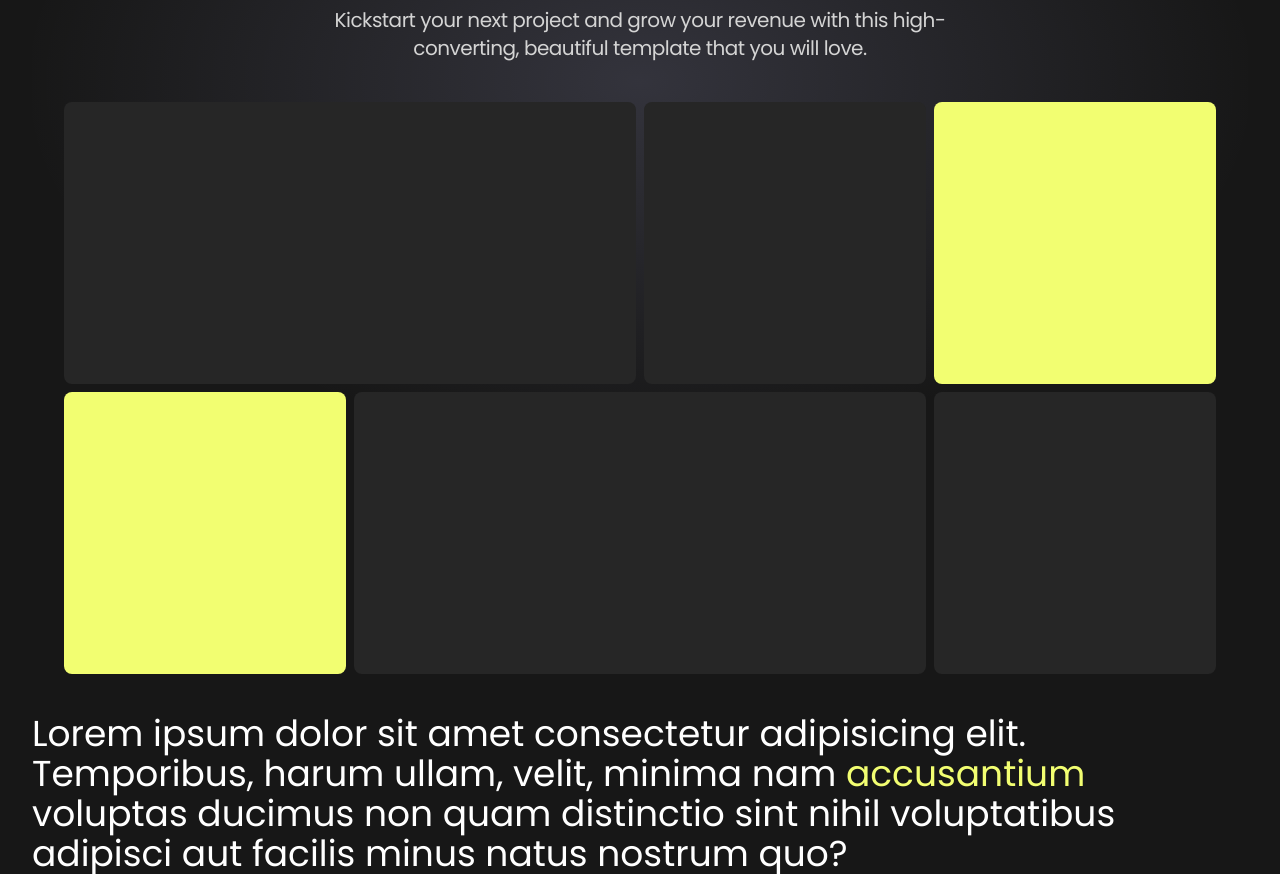
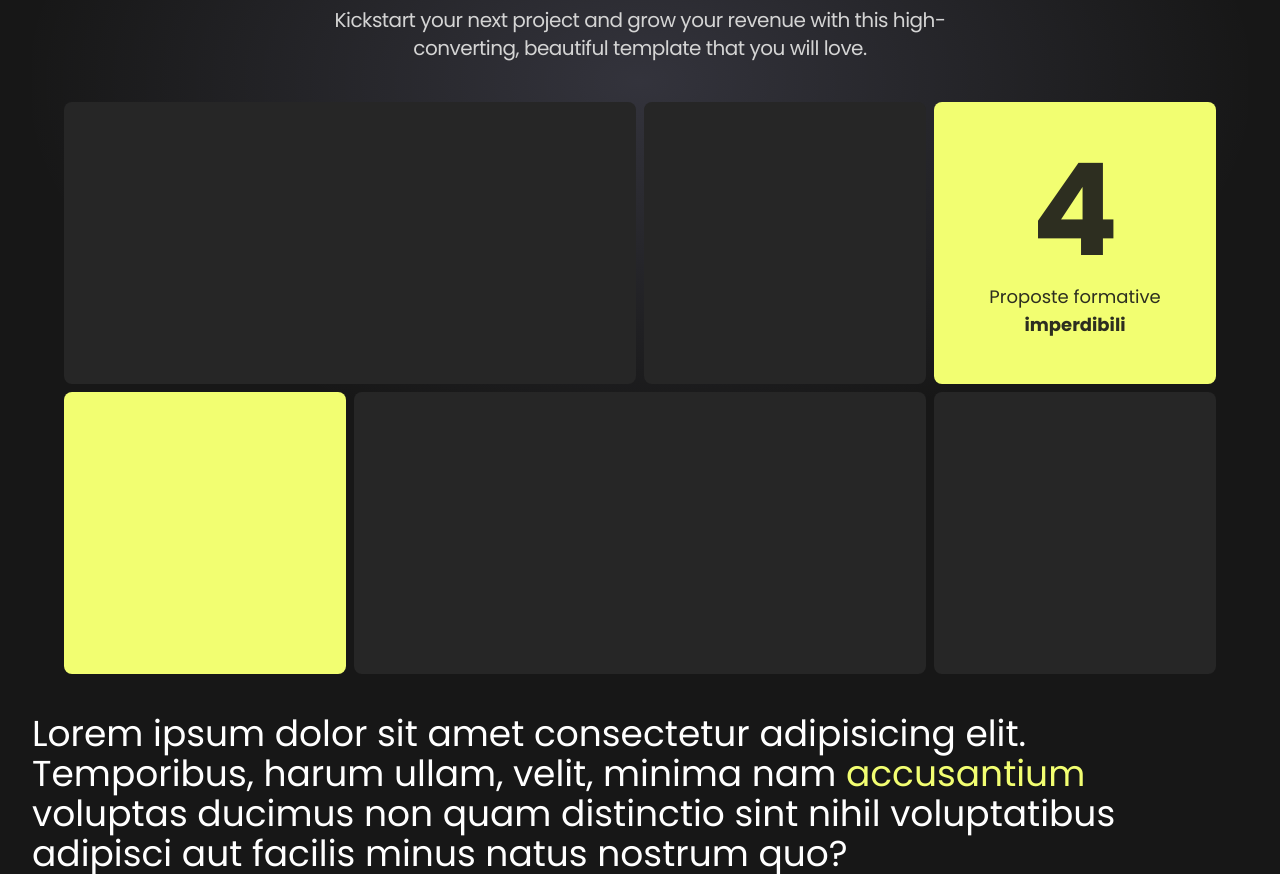
Before and after one commit to plasm/academy, a Nuxt app: page / in a window 1280 px wide. Shown: the part 399-1273 px from the top of the page. Built offline with nearby package versions, Linux system fonts and the light colour scheme.

Commit message:
feat: mosaic and text

```diff
--- a/components/ac-heading/index.vue
+++ b/components/ac-heading/index.vue
@@ -1,6 +1,6 @@
 <template>
   <div data-name="ac-heading" class="mx-auto max-w-3xl p-6 text-center lg:p-10">
-    <div class="text-5xl font-semibold tracking-tight text-white lg:text-7xl">
+    <div class="text-5xl font-semibold tracking-tight text-white lg:text-7xl ">
       <slot name="title">
         <div v-html="title" />
       </slot>
--- /dev/null
+++ b/components/ac-mosaic/index.vue
@@ -0,0 +1,22 @@
+<template>
+  <div data-name="ac-mosaic" class="mx-auto grid max-w-6xl grid-cols-4 gap-2">
+    <div class="col-span-2  rounded-lg bg-neutral-800 " />
+    <div class="aspect-square rounded-lg bg-neutral-800" />
+    <div class="flex aspect-square flex-col items-center justify-center gap-2 rounded-lg bg-primary p-2 text-center text-neutral-900/90">
+      <span class="text-9xl font-bold">4</span>
+      <span class="text-lg">Proposte formative <b>imperdibili</b></span>
+    </div>
+    <div class="aspect-square rounded-lg bg-primary" />
+    <div class="col-span-2 rounded-lg bg-neutral-800" />
+    <div class="aspect-square rounded-lg bg-neutral-800" />
+  </div>
+</template>
+
+<script>
+export default {
+  name: 'ac-mosaic'
+}
+</script>
+
+<style lang="sass" scoped>
+</style>
--- a/pages/index.vue
+++ b/pages/index.vue
@@ -8,15 +8,8 @@
           </div>
         </template>
       </ac-heading>
-
-      <div class="mx-auto grid max-w-6xl grid-cols-4 gap-2">
-        <div class="col-span-2  rounded-lg bg-neutral-800 " />
-        <div class="aspect-square rounded-lg bg-neutral-800" />
-        <div class="aspect-square  rounded-lg bg-primary" />
-        <div class="aspect-square  rounded-lg bg-primary" />
-        <div class="col-span-2  rounded-lg bg-neutral-800" />
-        <div class="aspect-square  rounded-lg bg-neutral-800" />
-      </div>
+      <!-- MOSAIC -->
+      <ac-mosaic />
     </div>
     <div class="text-4xl text-white">
       Lorem ipsum dolor sit amet consectetur adipisicing elit. Temporibus, harum ullam, velit, minima nam <span class="text-primary">accusantium</span> voluptas ducimus non quam distinctio sint nihil voluptatibus adipisci aut facilis minus natus nostrum quo?
```
